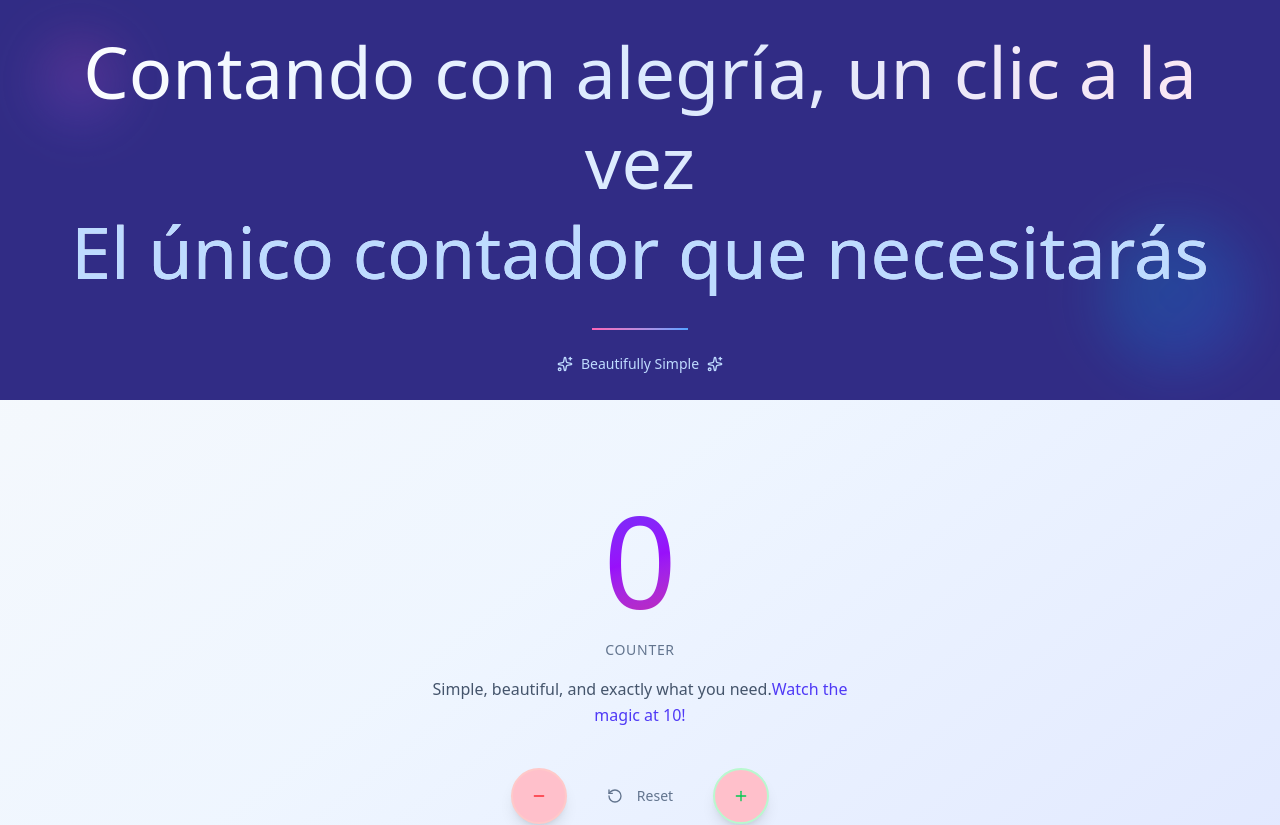
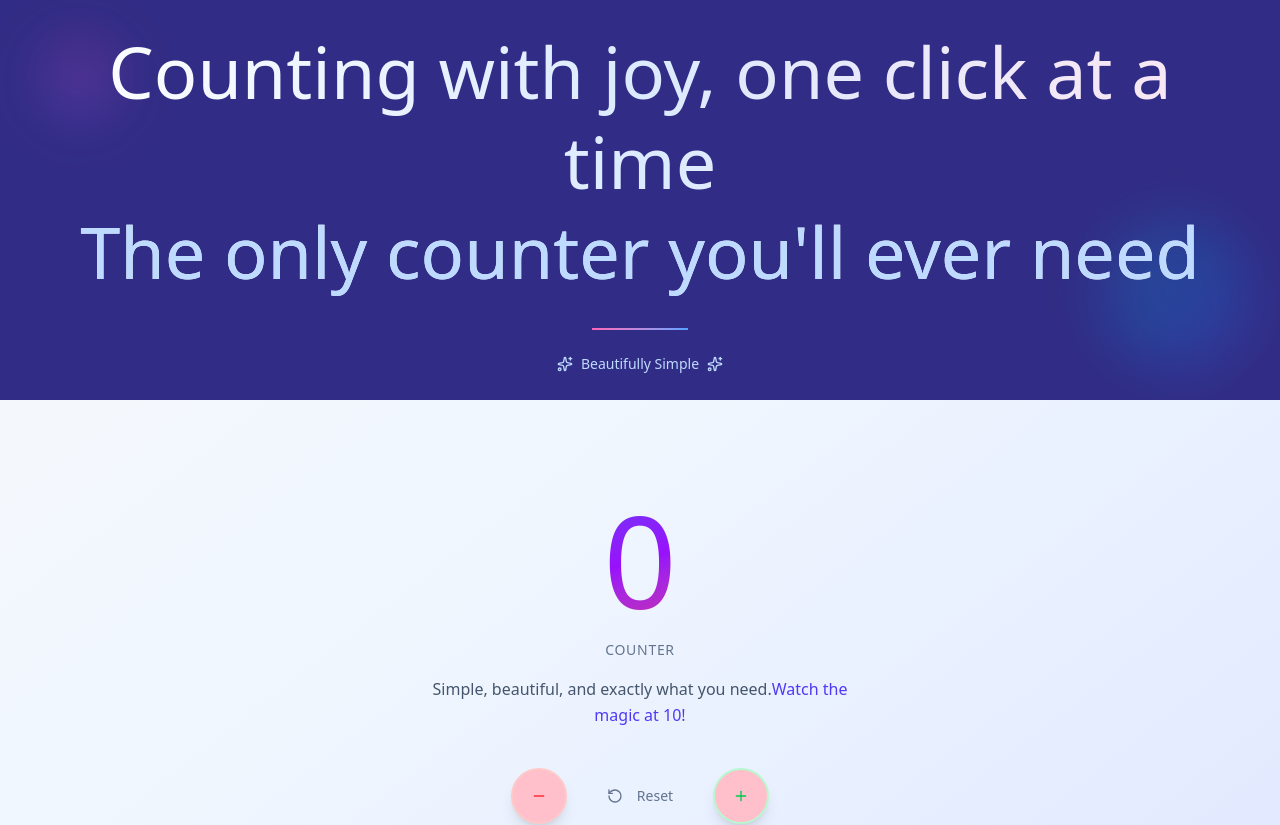
Before and after one commit to luzalbaposse/example-repo, a Next.js app: page / in a window 1280 px wide. Shown: the top 825 px of the page. Built offline with nearby package versions, Linux system fonts and the light colour scheme.

Commit message:
feat: add hero title to english

```diff
--- a/app/page.tsx
+++ b/app/page.tsx
@@ -86,7 +86,7 @@ export default function Counter() {
             transition={{ duration: 1, delay: 0.2 }}
             className="text-4xl md:text-6xl lg:text-7xl font-light leading-tight bg-gradient-to-r from-white via-blue-100 to-pink-100 bg-clip-text text-transparent"
           >
-            Contando con alegría, un clic a la vez
+            Counting with joy, one click at a time
             <br />
             <motion.span
               initial={{ opacity: 0 }}
@@ -94,7 +94,7 @@ export default function Counter() {
               transition={{ duration: 1, delay: 0.8 }}
               className="text-blue-200"
             >
-              El único contador que necesitarás
+              The only counter you'll ever need
             </motion.span>
           </motion.h1>
           <motion.div
```
